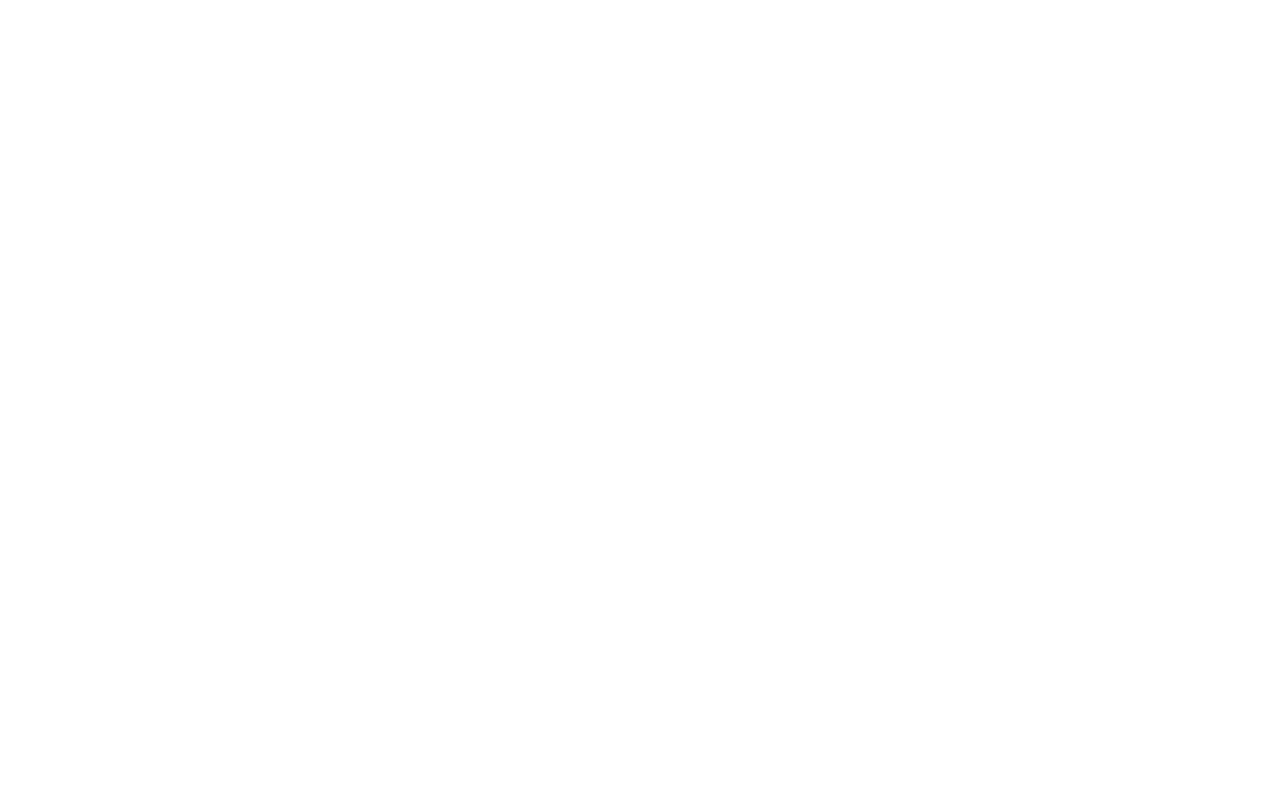
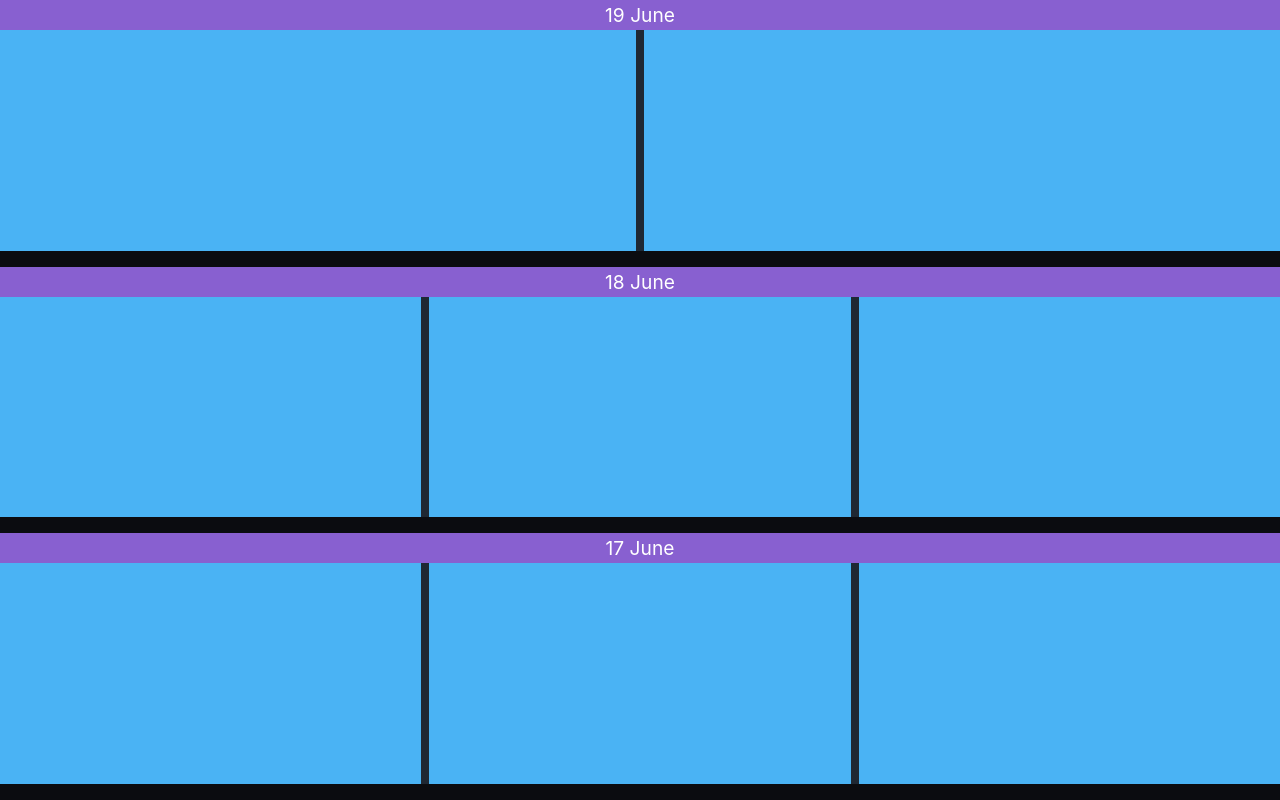
Before and after one commit to bpetrukovich/workout-logger, an Angular app in the folder front/: page / in a window 1280 px wide. Shown: the top 800 px of the page. Built offline with nearby package versions, Linux system fonts and the light colour scheme.

Commit message:
some thrash experiment ui

```diff
--- a/front/src/app/app.routes.ts
+++ b/front/src/app/app.routes.ts
@@ -1,3 +1,7 @@
 import { Routes } from '@angular/router';
+import { Experiment } from './experiment/experiment';
 
-export const routes: Routes = [];
+export const routes: Routes = [
+  { path: '', component: Experiment },
+  { path: '**', redirectTo: '' },
+];
--- /dev/null
+++ b/front/src/app/experiment/experiment.html
@@ -0,0 +1,50 @@
+<section>
+  <div class="header">19 June</div>
+  <div class="exercise-groups">
+    <div class="exercise-group"></div>
+    <div class="exercise-group"></div>
+  </div>
+</section>
+
+<section>
+  <div class="header">18 June</div>
+  <div class="exercise-groups">
+    <div class="exercise-group"></div>
+    <div class="exercise-group"></div>
+    <div class="exercise-group"></div>
+  </div>
+</section>
+
+<section>
+  <div class="header">17 June</div>
+  <div class="exercise-groups">
+    <div class="exercise-group"></div>
+    <div class="exercise-group"></div>
+    <div class="exercise-group"></div>
+  </div>
+</section>
+
+<section>
+  <div class="header">16 June</div>
+  <div class="exercise-groups">
+    <div class="exercise-group"></div>
+    <div class="exercise-group"></div>
+  </div>
+</section>
+
+<section>
+  <div class="header">15 June</div>
+  <div class="exercise-groups">
+    <div class="exercise-group"></div>
+    <div class="exercise-group"></div>
+    <div class="exercise-group"></div>
+    <div class="exercise-group"></div>
+  </div>
+</section>
+
+<section>
+  <div class="header">14 June</div>
+  <div class="exercise-groups">
+    <div class="exercise-group"></div>
+  </div>
+</section>
--- /dev/null
+++ b/front/src/app/experiment/experiment.scss
@@ -0,0 +1,33 @@
+:host {
+  display: flex;
+  flex-direction: column;
+  gap: 1rem;
+}
+
+section {
+  background-color: #1F2833;
+  height: calc(100dvh / 3 - 1rem);
+  display: flex;
+  flex-direction: column;
+}
+
+.header {
+  background-color: #8860D0;
+  height: 30px;
+  display: flex;
+  align-items: center;
+  justify-content: center;
+  font-size: 1.2rem;
+  color: #fff;
+}
+
+.exercise-groups {
+  display: flex;
+  gap: 0.5rem;
+  flex-grow: 1;
+}
+
+.exercise-group {
+  background-color: #4AB3F4;
+  flex-grow: 1;
+}
--- /dev/null
+++ b/front/src/app/experiment/experiment.ts
@@ -0,0 +1,9 @@
+import { Component } from '@angular/core';
+
+@Component({
+  selector: 'app-experiment',
+  imports: [],
+  templateUrl: './experiment.html',
+  styleUrl: './experiment.scss',
+})
+export class Experiment {}
--- a/front/src/styles.scss
+++ b/front/src/styles.scss
@@ -1 +1,11 @@
 /* You can add global styles to this file, and also import other style files */
+* {
+  box-sizing: border-box;
+  margin: 0;
+  padding: 0;
+}
+
+body {
+  background-color: #0B0C10;
+  font-family: 'Inter', -apple-system, BlinkMacSystemFont, 'Segoe UI', Roboto, Helvetica, Arial, sans-serif, 'Apple Color Emoji', 'Segoe UI Emoji', 'Segoe UI Symbol';
+}
```
Also changed, not shown: 1 other file (tests, documents, lock files or other folders).
